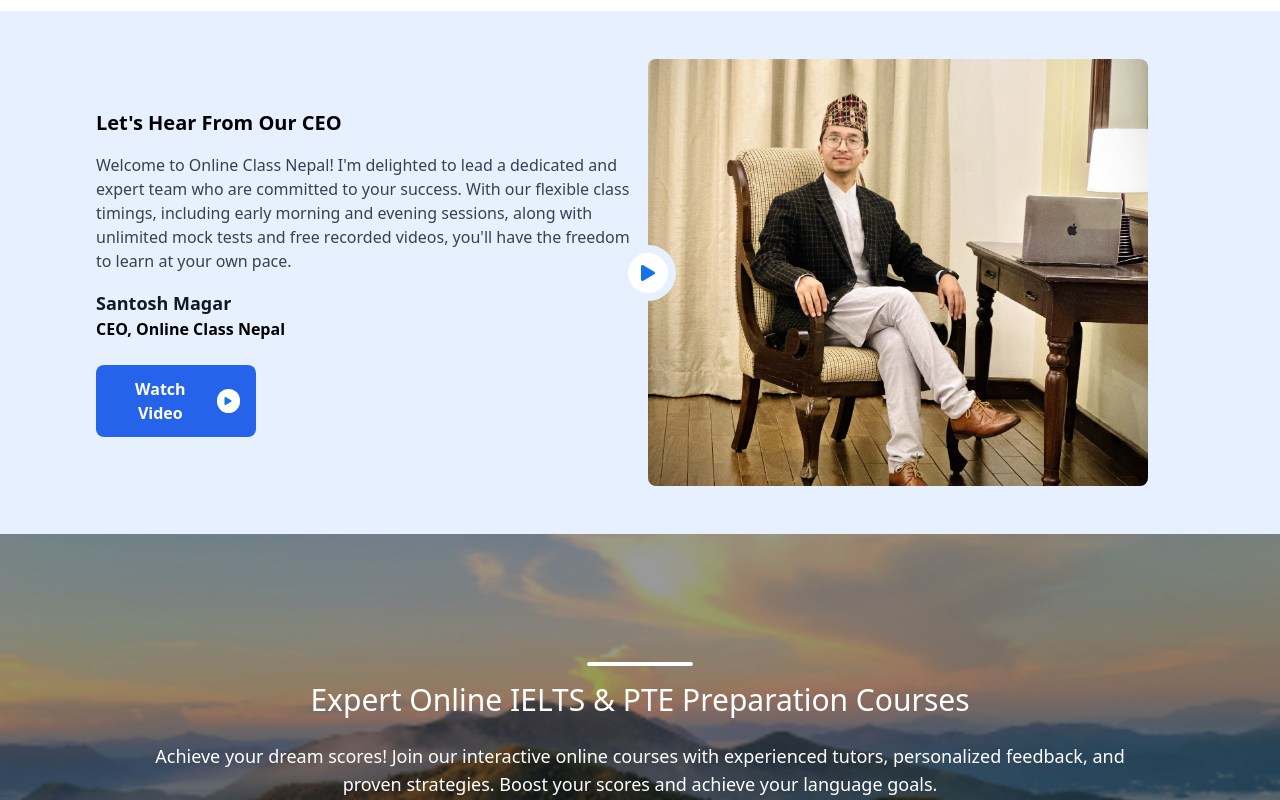
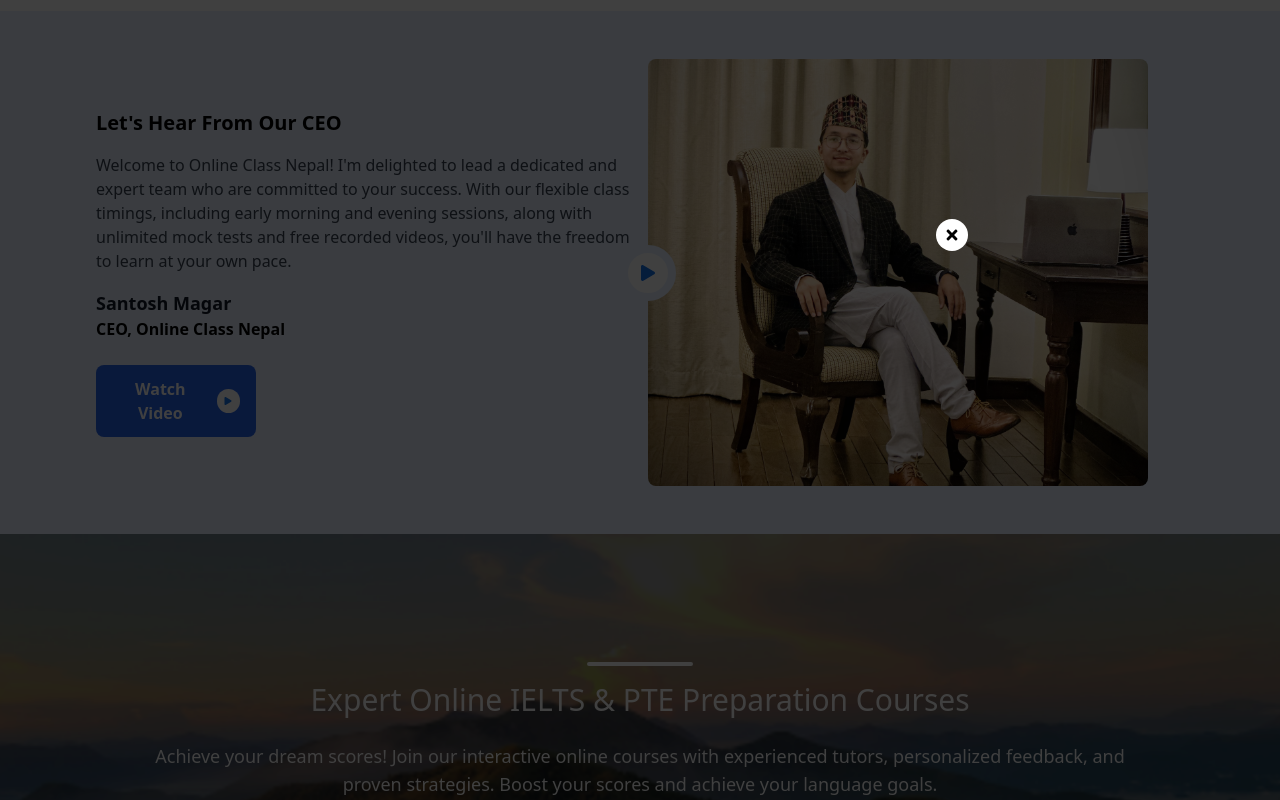
Before and after one commit to PiyushSharma0/nepal-ielts, a Next.js app: page / in a window 1280 px wide. Both pictures are taken after a click on the button "Watch Video". Shown: the part 2374-3174 px from the top of the page. Built offline with nearby package versions, Linux system fonts and the light colour scheme.

Commit message:
refactor: Update Message component to add video functionality

```diff
--- a/components/Message.jsx
+++ b/components/Message.jsx
@@ -1,14 +1,25 @@
-import React from "react";
-import Image from "next/image";
-import { FaPlay } from "react-icons/fa";
+import React, { useState } from 'react';
+import Image from 'next/image';
+import { FaPlay, FaTimes } from 'react-icons/fa';
+import YouTube from 'react-youtube';
 
 const Message = () => {
+  const [isVideoOpen, setIsVideoOpen] = useState(false);
+
+  const openVideo = () => {
+    setIsVideoOpen(true);
+  };
+
+  const closeVideo = () => {
+    setIsVideoOpen(false);
+  };
+
   return (
     <section className="bg-[#E6F0FF] w-full md:py-4">
       <div className="flex flex-col md:flex-row items-center max-w-6xl mx-auto p-8 rounded-lg gap-4">
         <div className="flex-1 mb-6 md:mb-0 md:text-left text-center">
           <h2 className="text-xl font-bold text-black mb-4">
-            Let&apos;s Hear From Our CEO
+            Let's Hear From Our CEO
           </h2>
           <Image
             src="/pic2.jpeg"
@@ -18,15 +29,18 @@
             className="rounded-lg md:hidden"
           />
           <p className="text-gray-700 my-4 text-left">
-            Welcome to Online Class Nepal! I&apos;m delighted to lead a dedicated and
+            Welcome to Online Class Nepal! I'm delighted to lead a dedicated and
             expert team who are committed to your success. With our flexible
             class timings, including early morning and evening sessions, along
-            with unlimited mock tests and free recorded videos, you&apos;ll have the
+            with unlimited mock tests and free recorded videos, you'll have the
             freedom to learn at your own pace.
           </p>
           <p className="text-lg font-bold text-gray-900 text-left">Santosh Magar</p>
           <p className="text-black font-bold mb-6 text-left">CEO, Online Class Nepal</p>
-          <button className="bg-blue-600 w-full md:w-40 text-white px-4 py-3 rounded-lg font-semibold hover:bg-blue-700 transition duration-300 inline-flex items-center justify-center gap-2 md:justify-evenly">
+          <button
+            onClick={openVideo}
+            className="bg-blue-600 w-full md:w-40 text-white px-4 py-3 rounded-lg font-semibold hover:bg-blue-700 transition duration-300 inline-flex items-center justify-center gap-2 md:justify-evenly"
+          >
             <span>Watch Video</span>
             <div className="w-6 h-6 bg-white rounded-full flex items-center justify-center">
               <FaPlay className="text-[#1273EB] w-2 h-2" />
@@ -48,8 +62,30 @@
           </div>
         </div>
       </div>
+      {isVideoOpen && (
+        <div className="fixed inset-0 w-full h-full bg-black bg-opacity-75 flex items-center justify-center z-50">
+  <div className="relative w-full max-w-2xl mx-auto h-auto">
+    {/* the video should open in orginal aspect ratio*/}
+    <div className="relative w-full h-0 pb-[56.25%]">
+
+
+      <YouTube
+        videoId="YZlhQ3uozdI"
+        className="absolute top-0 left-0 w-full h-full"
+        style={{ position: "absolute", top: 0, left: 0 }}
+      />
+    </div>
+    <button
+      onClick={closeVideo}
+      className="absolute top-2 right-2 bg-white rounded-full p-2"
+    >
+      <FaTimes className="text-black" />
+    </button>
+  </div>
+</div>
+      )}
     </section>
   );
-};
+}
 
 export default Message;
```
